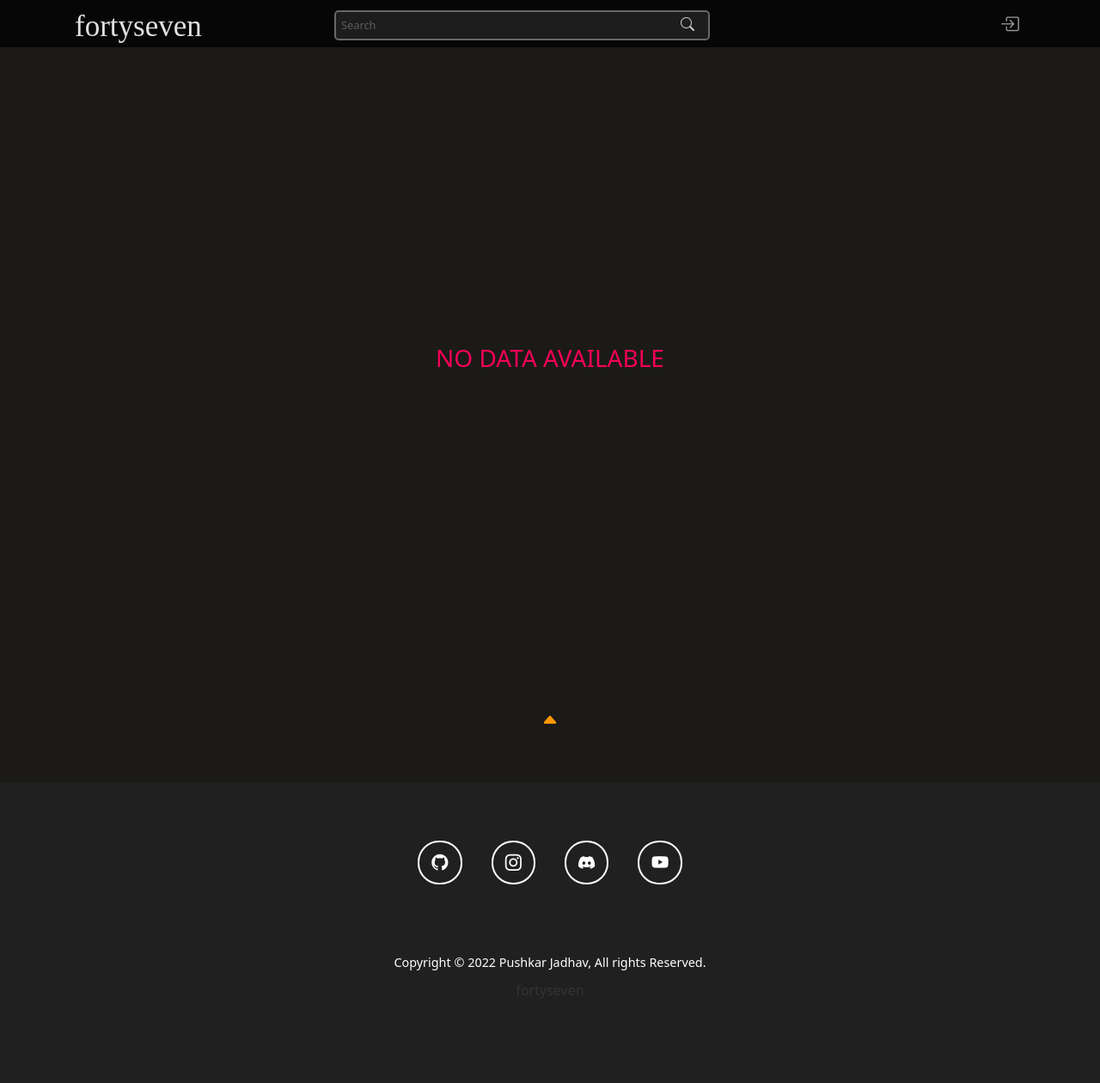
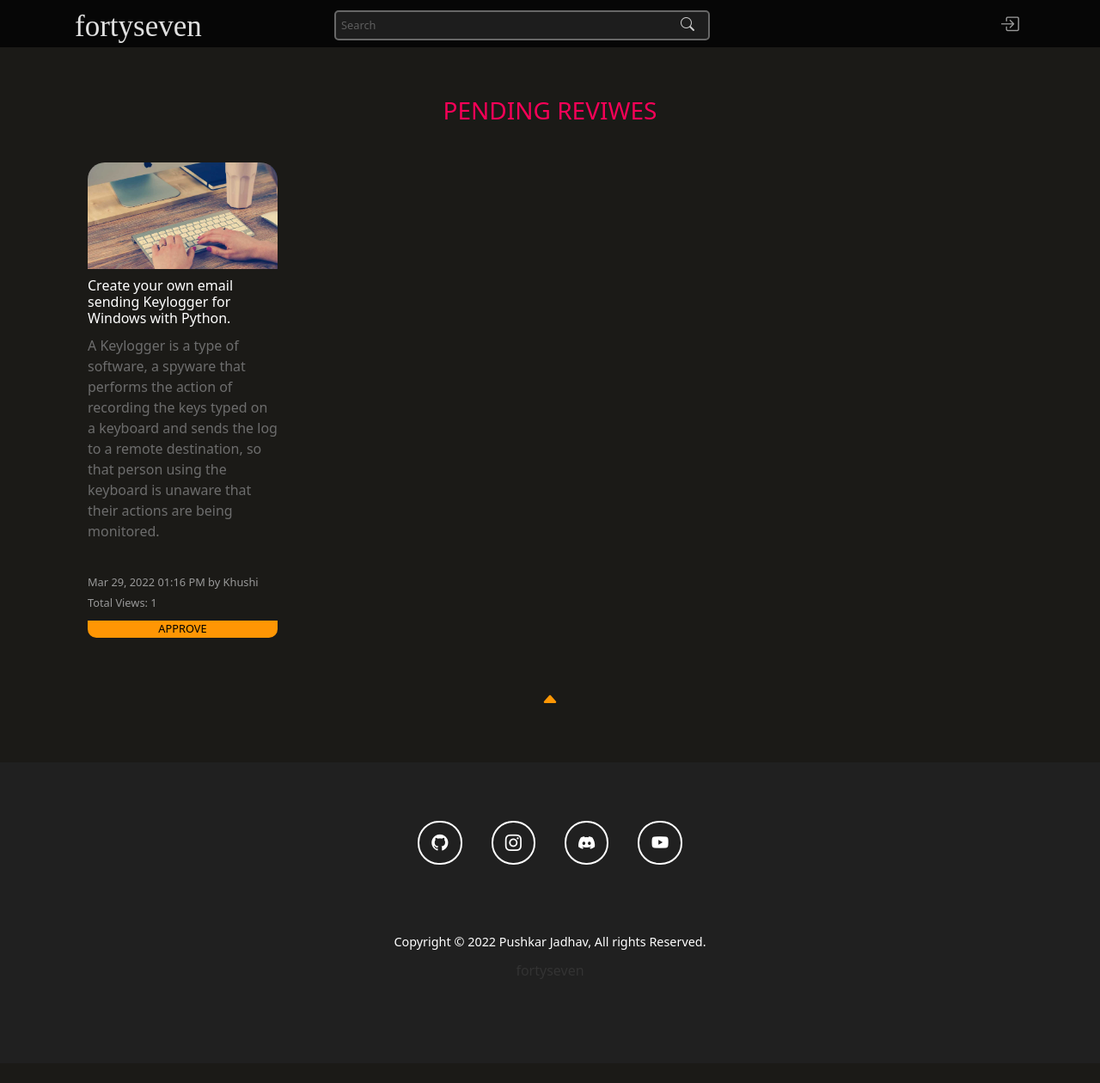
Before and after one commit to fortysev-en/django-bootstrap-blogging-template-pro, a Django app: template template/admin-review-blog.html in a window 1280 px wide. Shown: the whole page at 86% size. After the commit the page ends 1139 px from the top, so only its background shows below. Run offline with Django 4.2, Linux system fonts and the light colour scheme; the template is opened without the code that fills it: values that come from a table or form of the project are taken from there, others are empty; data comes from the database, SQL or seed files in the repository; parts of the project's set-up code (start-up, migrations or seed data) failed here and were passed over; some libraries are stand-ins or nearby versions; some web fonts are replaced.

Commit message:
fixed review blog page

```diff
--- a/blogs/urls.py
+++ b/blogs/urls.py
@@ -26,7 +26,8 @@ urlpatterns = [
     path('deleteComment/<id>', views.comment_delete, name='delete-comment'),
     path('about/', views.about, name='about'),
     path('contact/', views.contact, name='contact'),
-    path('adminView/', include('blogs.urls_admin'))
+    path('adminView/', include('blogs.urls_admin')),
+    path('userProfile/<id>', views.user_profile, name='user-profile')
 ]
 
 if settings.DEBUG:
--- a/blogs/urls_admin.py
+++ b/blogs/urls_admin.py
@@ -11,6 +11,6 @@ urlpatterns = [
     path('disableUser/<int:pk>', disable_user, name='disable-user'),
     path('changeUserPwd/<int:pk>', change_pwd, name='change-user-pwd'),
     path('deleteUser/<int:pk>', delete_user, name='delete-user'),
-    path('resendVerification/<int:pk>', delete_user, name='resend-verification')
+    path('resendVerification/<int:pk>', resend_verification, name='resend-verification')
 
 ]
--- a/static/js/blogMain.js
+++ b/static/js/blogMain.js
@@ -312,6 +312,8 @@ $('#btn-confirmation-close').click(function() {
 
 function disableUser(user_id){
   var id = user_id.split('-')[1]
+  var confirmation = document.getElementById('confirmationMessage')
+  confirmation.innerHTML = 'Are you sure you want to DISABLE this user?'
   toggleConfirmation()
   $("#userConfirmed").on('click',function(){
    $.ajax({
@@ -346,6 +348,8 @@ function changeUserPwd(user_id){
 
 function deleteUser(user_id){
   var id = user_id.split('-')[1]
+  var confirmation = document.getElementById('confirmationMessage')
+  confirmation.innerHTML = 'Are you sure you want to DELETE this user?'
   toggleConfirmation()
   $("#userConfirmed").on('click',function(){
     $.ajax({
@@ -354,6 +358,9 @@ function deleteUser(user_id){
       success : function(json) {
         $('.confirmation').removeClass('toggle-confirmation');
         $( "#usersTable" ).load(window.location.href + " #usersTable" );
+        successText.innerHTML = 'User Deleted Successfully!' ;
+        var bsAlert = new bootstrap.Toast(successAlert);
+        bsAlert.show();
       }
   })
     });
@@ -361,6 +368,8 @@ function deleteUser(user_id){
 
 function activateUser(user_id){
   var id = user_id.split('-')[1]
+  var confirmation = document.getElementById('confirmationMessage')
+  confirmation.innerHTML = 'Are you sure you want to ACTIVATE this user?'
   toggleConfirmation()
   $("#userConfirmed").on('click',function(){
     $.ajax({
@@ -379,6 +388,8 @@ function activateUser(user_id){
 
 function resendVerification(user_id){
   var id = user_id.split('-')[1]
+  var confirmation = document.getElementById('confirmationMessage')
+  confirmation.innerHTML = 'Are you sure you want to resend the verification email to this user?'
   toggleConfirmation()
   $("#userConfirmed").on('click',function(){
     $.ajax({
@@ -387,6 +398,9 @@ function resendVerification(user_id){
       success : function(json) {
         $('.confirmation').removeClass('toggle-confirmation');
         $( "#usersTable" ).load(window.location.href + " #usersTable" );
+        successText.innerHTML = 'Email Sent Successfully!' ;
+        var bsAlert = new bootstrap.Toast(successAlert);
+        bsAlert.show();
       }
   })
     });
--- a/static/styles/blog-styles.css
+++ b/static/styles/blog-styles.css
@@ -1085,7 +1085,8 @@ html {
 }
 
 .modal-content p{
-	margin-top: 60px;
+	padding: 15px;
+	margin-top: 30px;
 	color: white;
 }
 
@@ -1171,9 +1172,9 @@ html {
 	margin-top: 3em;
 }
 
-.searchHead span{
+/* .searchHead span{
 	color: #249169;
-}
+} */
 
 .searchRow{
 	height: 80vh;
--- a/template/admin-review-blog.html
+++ b/template/admin-review-blog.html
@@ -4,7 +4,7 @@
 {% load static %}
 {% block start %}
 
-<div class="container">
+<!-- <div class="container">
   {% if pending_approval.length > 0  %}
   <div class="row pendingReviwes adminRowHead">
     <h3>PENDING REVIWES</h3>
@@ -31,6 +31,28 @@
       </div>
     </div>
 
+</div> -->
+
+<div class="container">
+  <div class="row adminRowHead">
+    {% for blog in pending_approval %}
+    <h3>PENDING REVIWES</h3>
+      <div class="col-lg-3 col-md-6 col-10 blog-list">
+        <div class="blog-content">
+          <a href="{% url 'blogs:blog-update' blog.pk %}">
+            <img src="/media/{{blog.image}}" alt="">
+            <h4>{{blog.title}}</h4>
+            <p>{{blog.gist|safe}}</p><br>
+            <span>{{blog.created_at|date:"M d, Y"}} {{blog.created_at|time:"h:i A"}} by
+              {{blog.user.first_name}}</span><br>
+            <span>Total Views: {{blog.total_views}}</span>
+          </a>
+          <span class="approve-btn"><a href="{% url 'blogs:publish-blog' blog.pk %}">APPROVE</a></span>
+
+        </div>
+      </div>
+    {% endfor %}
+  </div>
 </div>
 
 {% endblock %}
--- a/template/base.html
+++ b/template/base.html
@@ -181,7 +181,7 @@
         <div class="modal-content">
           <label id="btn-confirmation-close"><i class="bi bi-x"></i></label>
           <img src="{% static 'img/blog-assests/confirmation-alert-img.svg' %}" alt="confiramtion-alert">
-          <p id="confirmationMessage">Are you sure you want to carry out this action?</p>
+          <p id="confirmationMessage"></p>
          <footer>
           <div class="btn-confirmation">
             <input id="userChoice" type="hidden" value="No">
--- a/template/verification-email.html
+++ b/template/verification-email.html
@@ -5,7 +5,6 @@
 	<meta charset="UTF-8">
 	<meta http-equiv="X-UA-Compatible" content="IE=edge">
 	<meta name="viewport" content="width=device-width, initial-scale=1.0">
-	<title>Email Confirmation</title>
 </head>
 
 <body>
```
Also changed, not shown: blogs/views_admin.py (+11 -7 lines).
